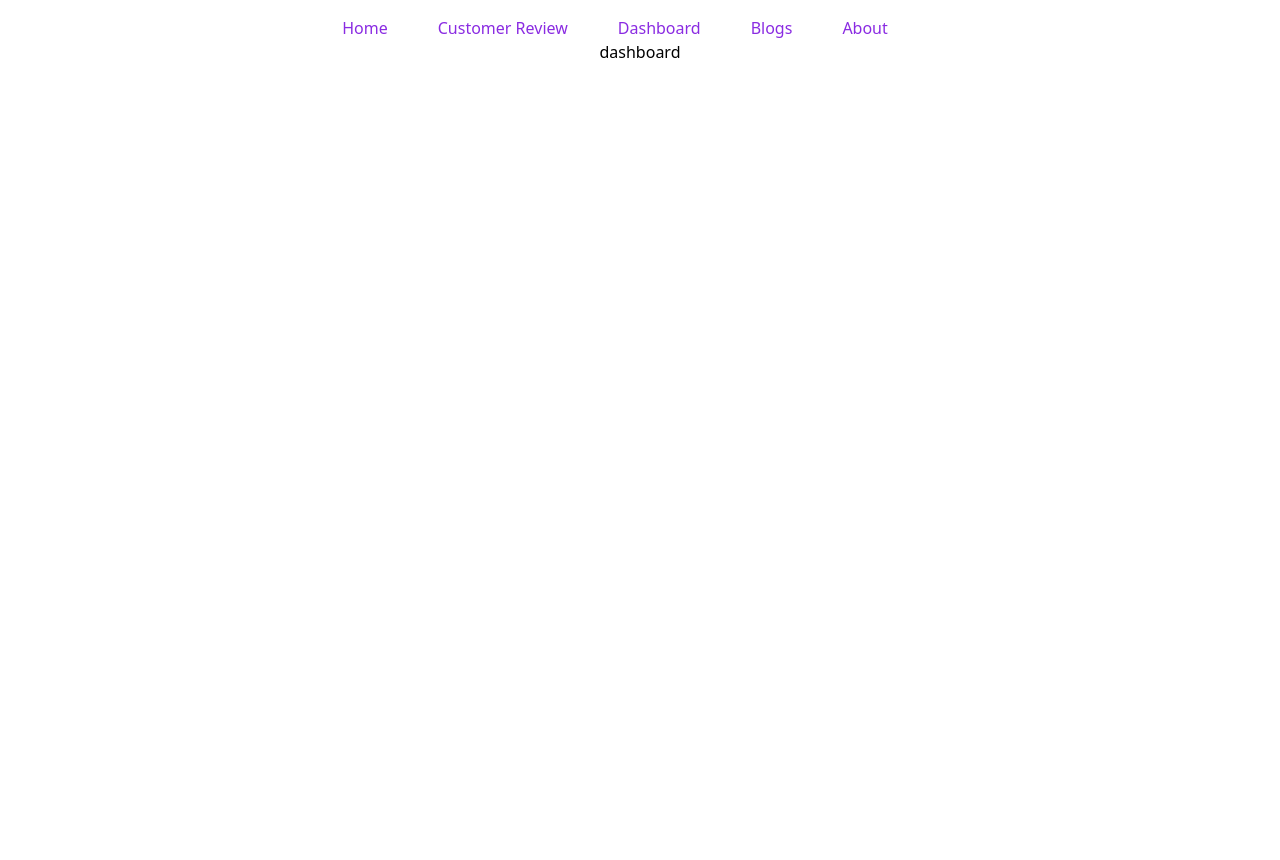
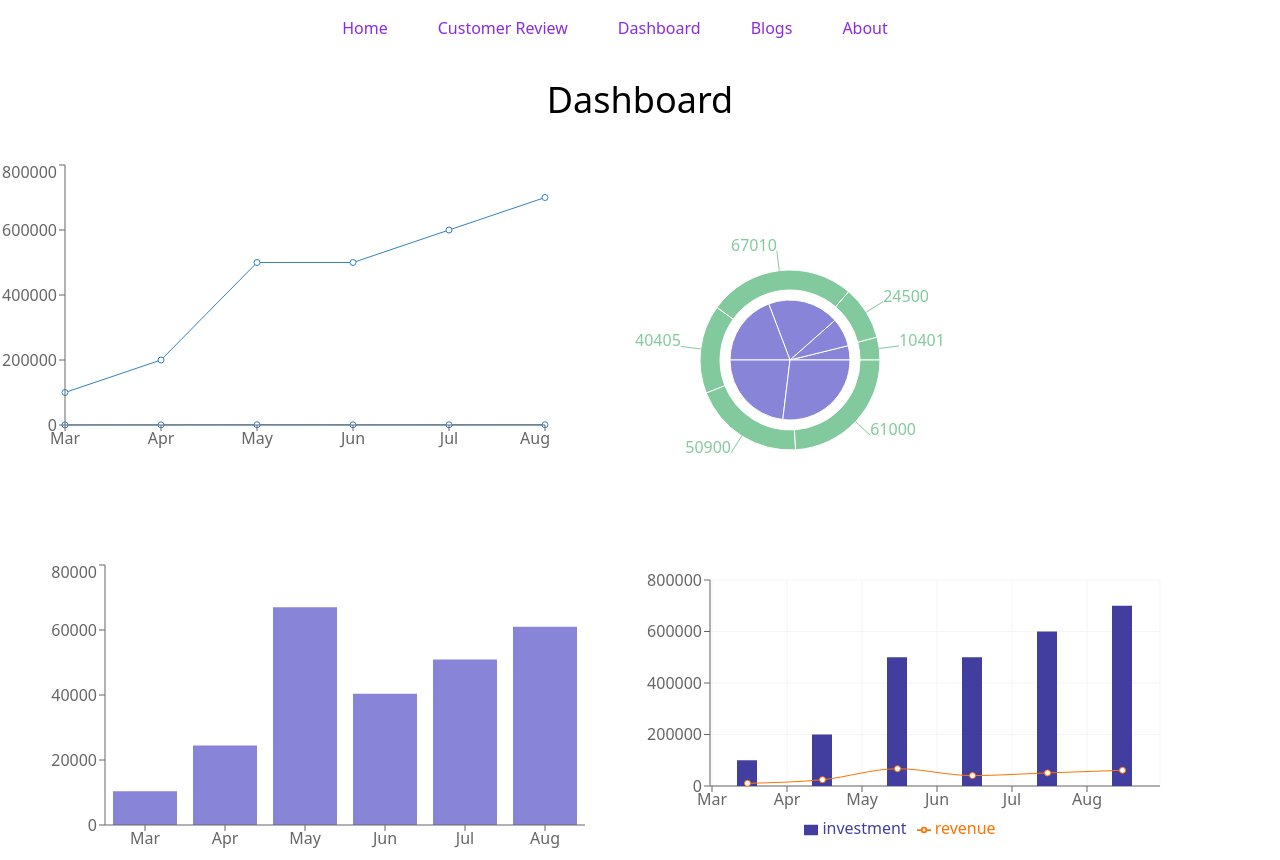
Before and after one commit to FazleRahmanEvan/BagPack, a React (Create React App) app: page /dashboard in a window 1280 px wide. Before the commit the page ends 800 px from the top, so only its background shows below. Built offline with nearby package versions, Linux system fonts and the light colour scheme.

Commit message:
dashboard commit

```diff
--- a/package.json
+++ b/package.json
@@ -14,6 +14,7 @@
     "react-dom": "^18.0.0",
     "react-router-dom": "^6.3.0",
     "react-scripts": "5.0.0",
+    "recharts": "^2.1.9",
     "web-vitals": "^2.1.4"
   },
   "scripts": {
--- /dev/null
+++ b/src/componenets/Charts/BarCharts.js
@@ -0,0 +1,53 @@
+import React from 'react';
+import { Bar, BarChart, Tooltip, XAxis, YAxis } from 'recharts';
+
+const BarCharts = () => {
+    const data = [
+        {
+            "month": "Mar",
+            "investment": 100000,
+            "sell": 241,
+            "revenue": 10401
+        },
+        {
+            "month": "Apr",
+            "investment": 200000,
+            "sell": 423,
+            "revenue": 24500
+        },
+        {
+            "month": "May",
+            "investment": 500000,
+            "sell": 726,
+            "revenue": 67010
+        },
+        {
+            "month": "Jun",
+            "investment": 500000,
+            "sell": 529,
+            "revenue": 40405
+        },
+        {
+            "month": "Jul",
+            "investment": 600000,
+            "sell": 601,
+            "revenue": 50900
+        },
+        {
+            "month": "Aug",
+            "investment": 700000,
+            "sell": 670,
+            "revenue": 61000
+        }
+    ];
+    return (
+        <BarChart width={550} height={300} data={data}>
+            <Bar dataKey="revenue" fill="#8884d8" />
+            <XAxis dataKey="month"></XAxis>
+            <Tooltip />
+            <YAxis></YAxis>
+        </BarChart>
+    );
+};
+
+export default BarCharts;
--- /dev/null
+++ b/src/componenets/Charts/DataComposedChart.js
@@ -0,0 +1,69 @@
+import React from 'react';
+import { Bar, CartesianGrid, ComposedChart, Legend, Line, Tooltip, XAxis, YAxis,Area,ResponsiveContainer } from 'recharts';
+
+const DataComposedChart = () => {
+
+    const data = [
+        {
+            "month": "Mar",
+            "investment": 100000,
+            "sell": 241,
+            "revenue": 10401
+        },
+        {
+            "month": "Apr",
+            "investment": 200000,
+            "sell": 423,
+            "revenue": 24500
+        },
+        {
+            "month": "May",
+            "investment": 500000,
+            "sell": 726,
+            "revenue": 67010
+        },
+        {
+            "month": "Jun",
+            "investment": 500000,
+            "sell": 529,
+            "revenue": 40405
+        },
+        {
+            "month": "Jul",
+            "investment": 600000,
+            "sell": 601,
+            "revenue": 50900
+        },
+        {
+            "month": "Aug",
+            "investment": 700000,
+            "sell": 670,
+            "revenue": 61000
+        }
+    ];
+
+    return (
+     <ComposedChart
+     width={550}
+     height={300}
+     data={data}
+     margin={{
+       top: 20,
+       right: 20,
+       bottom: 20,
+       left: 20,
+     }}
+   >
+       <CartesianGrid stroke="#f5f5f5" />
+       <XAxis dataKey="month" scale="band" />
+          <YAxis />
+          <Tooltip />
+          <Legend />
+          <Bar dataKey="investment" barSize={20} fill="#413ea0" />
+          <Line type="monotone" dataKey="revenue" stroke="#ff7300" />
+
+   </ComposedChart>
+    );
+};
+
+export default DataComposedChart;
--- /dev/null
+++ b/src/componenets/Charts/LineCharts.js
@@ -0,0 +1,54 @@
+import React from 'react';
+import { Line, LineChart, Tooltip, XAxis, YAxis } from 'recharts';
+
+const LineCharts = () => {
+    const data = [
+        {
+            "month": "Mar",
+            "investment": 100000,
+            "sell": 241,
+            "revenue": 10401
+        },
+        {
+            "month": "Apr",
+            "investment": 200000,
+            "sell": 423,
+            "revenue": 24500
+        },
+        {
+            "month": "May",
+            "investment": 500000,
+            "sell": 726,
+            "revenue": 67010
+        },
+        {
+            "month": "Jun",
+            "investment": 500000,
+            "sell": 529,
+            "revenue": 40405
+        },
+        {
+            "month": "Jul",
+            "investment": 600000,
+            "sell": 601,
+            "revenue": 50900
+        },
+        {
+            "month": "Aug",
+            "investment": 700000,
+            "sell": 670,
+            "revenue": 61000
+        }
+    ]
+    return (
+        <LineChart  width={550} height={300} data={data}>
+        <Line dataKey={'investment'}></Line>
+        <Line dataKey={'sell'}></Line>
+        <XAxis dataKey="month"></XAxis>
+        <Tooltip />
+        <YAxis></YAxis>
+    </LineChart>
+    );
+};
+
+export default LineCharts;
--- /dev/null
+++ b/src/componenets/Charts/PieCharts.js
@@ -0,0 +1,51 @@
+import React from 'react';
+import { Pie, PieChart } from 'recharts';
+
+const PieCharts = () => {
+    const data = [
+        {
+            "month": "Mar",
+            "investment": 100000,
+            "sell": 241,
+            "revenue": 10401
+        },
+        {
+            "month": "Apr",
+            "investment": 200000,
+            "sell": 423,
+            "revenue": 24500
+        },
+        {
+            "month": "May",
+            "investment": 500000,
+            "sell": 726,
+            "revenue": 67010
+        },
+        {
+            "month": "Jun",
+            "investment": 500000,
+            "sell": 529,
+            "revenue": 40405
+        },
+        {
+            "month": "Jul",
+            "investment": 600000,
+            "sell": 601,
+            "revenue": 50900
+        },
+        {
+            "month": "Aug",
+            "investment": 700000,
+            "sell": 670,
+            "revenue": 61000
+        }
+    ];
+    return (
+        <PieChart width={400} height={400}>
+        <Pie data={data} dataKey="investment" cx="50%" cy="50%" outerRadius={60} fill="#8884d8" />
+        <Pie data={data} dataKey="revenue" cx="50%" cy="50%" innerRadius={70} outerRadius={90} fill="#82ca9d" label />
+      </PieChart>
+    );
+};
+
+export default PieCharts;
--- a/src/componenets/DashBoard/DashBoard.js
+++ b/src/componenets/DashBoard/DashBoard.js
@@ -1,10 +1,20 @@
 import React from 'react';
+import BarCharts from '../Charts/BarCharts';
+import DataComposedChart from '../Charts/DataComposedChart';
+import LineCharts from '../Charts/LineCharts';
+import PieCharts from '../Charts/PieCharts';
 
 const DashBoard = () => {
     return (
-        <div>
-            <h2>dashboard</h2>
+        <div className="container mx-auto">
+        <h1 className="text-4xl text-center mb-10 mt-10">Dashboard</h1>
+        <div className='flex flex-wrap space-x-10'>
+            <LineCharts/>
+            <PieCharts/>
+            <BarCharts/>
+            <DataComposedChart/>
         </div>
+    </div>
     );
 };
 
```
Also changed, not shown: 1 other file (tests, documents, lock files or other folders).
